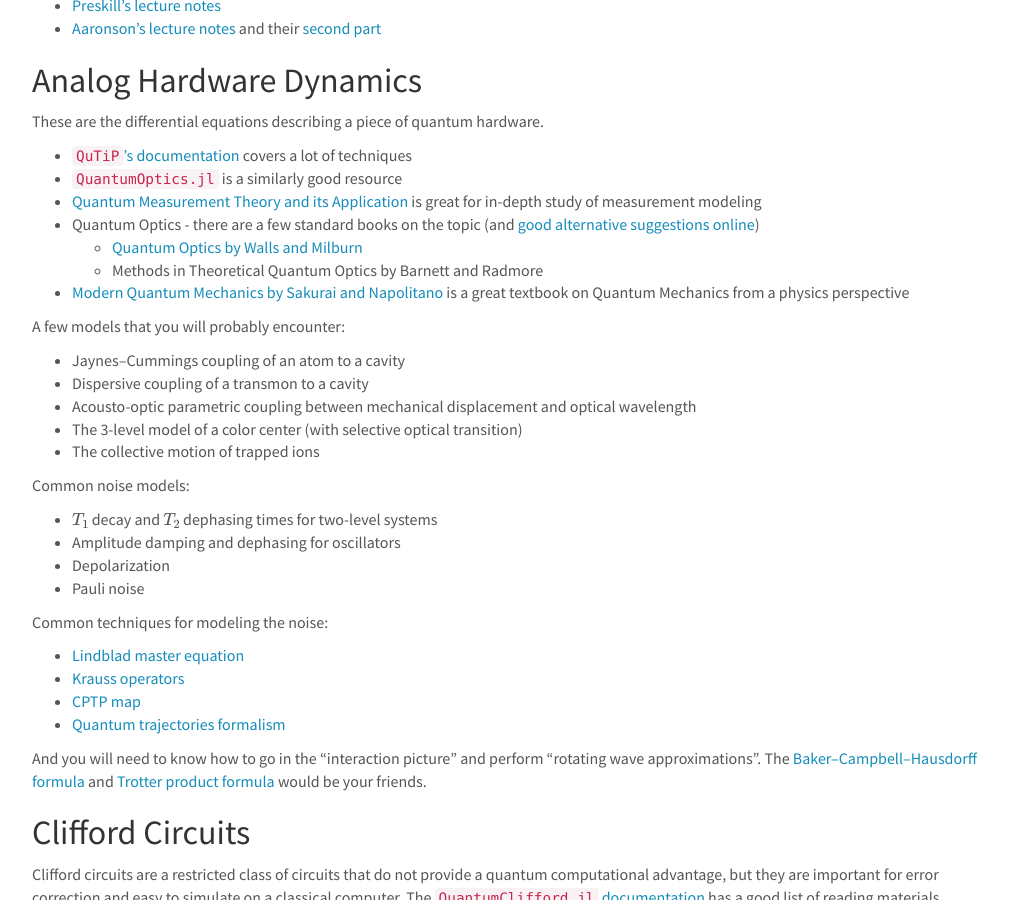
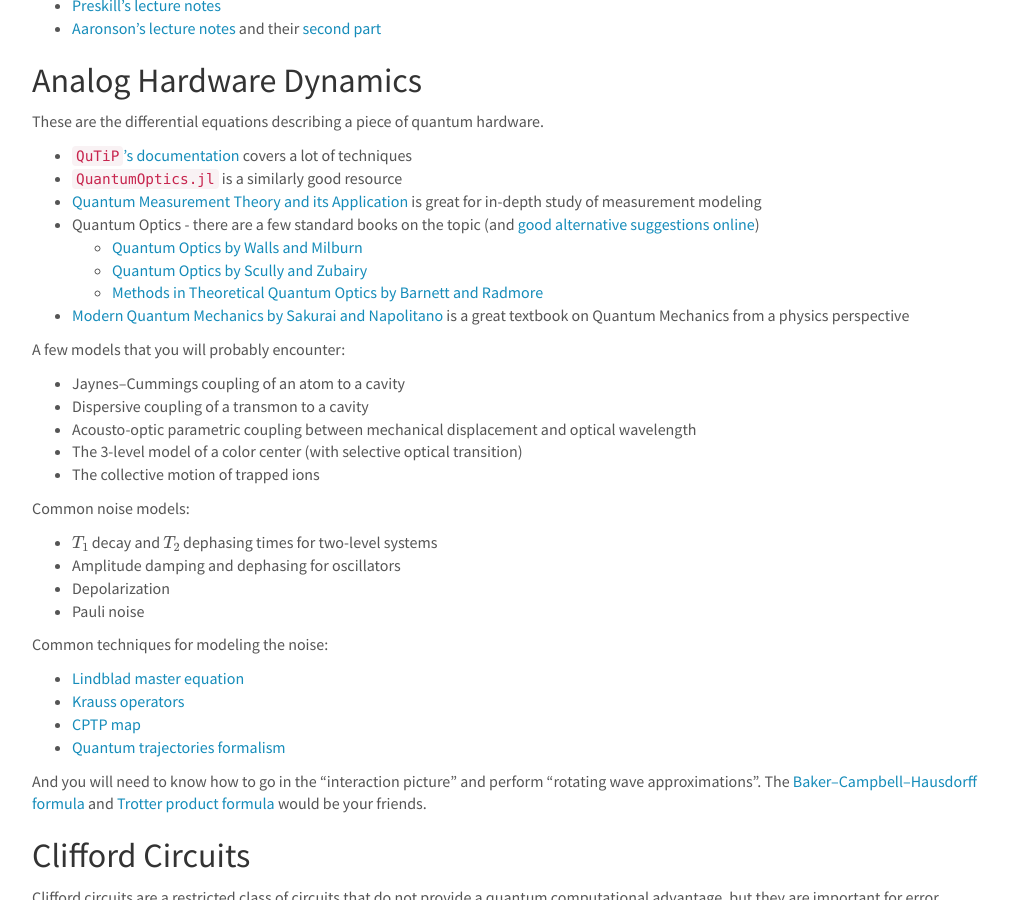
Before and after one commit to Krastanov/labwebsite, a Jekyll site: the page built from _pages/quantumonboarding.md, in a window 1280 px wide and 900 px high, scrolled down 412 px. Shown: the whole window, without its empty margins (124-1133 px from the left). Built offline with Jekyll 4.4.1, drawn with Linux system fonts in a browser that asks for light colours; nearby versions of some CDN libraries; Markdown is read by kramdown in place of the engine named in the settings; formulas are drawn with MathJax 3.

Commit message:
addition to quantum optics textbooks

```diff
--- a/_pages/quantumonboarding.md
+++ b/_pages/quantumonboarding.md
@@ -29,7 +29,8 @@ These are the differential equations describing a piece of quantum hardware.
 - [Quantum Measurement Theory and its Application](https://www.cambridge.org/core/books/quantum-measurement-theory-and-its-applications/120E32FFBEBF6EE0F6EC6F84D51DC907) is great for in-depth study of measurement modeling
 - Quantum Optics - there are a few standard books on the topic (and [good alternative suggestions online](https://physics.stackexchange.com/questions/262850/book-recommendation-quantum-optics))
   - [Quantum Optics by Walls and Milburn](https://link.springer.com/book/10.1007/978-3-540-28574-8)
-  - Methods in Theoretical Quantum Optics by Barnett and Radmore
+  - [Quantum Optics by Scully and Zubairy](https://www.cambridge.org/core/books/quantum-optics/08DC53888452CBC6CDC0FD8A1A1A4DD7)
+  - [Methods in Theoretical Quantum Optics by Barnett and Radmore](https://global.oup.com/academic/product/methods-in-theoretical-quantum-optics-9780198563617?cc=us&lang=en&)
 - [Modern Quantum Mechanics by Sakurai and Napolitano](https://en.wikipedia.org/wiki/Modern_Quantum_Mechanics) is a great textbook on Quantum Mechanics from a physics perspective
 
 A few models that you will probably encounter:
```
